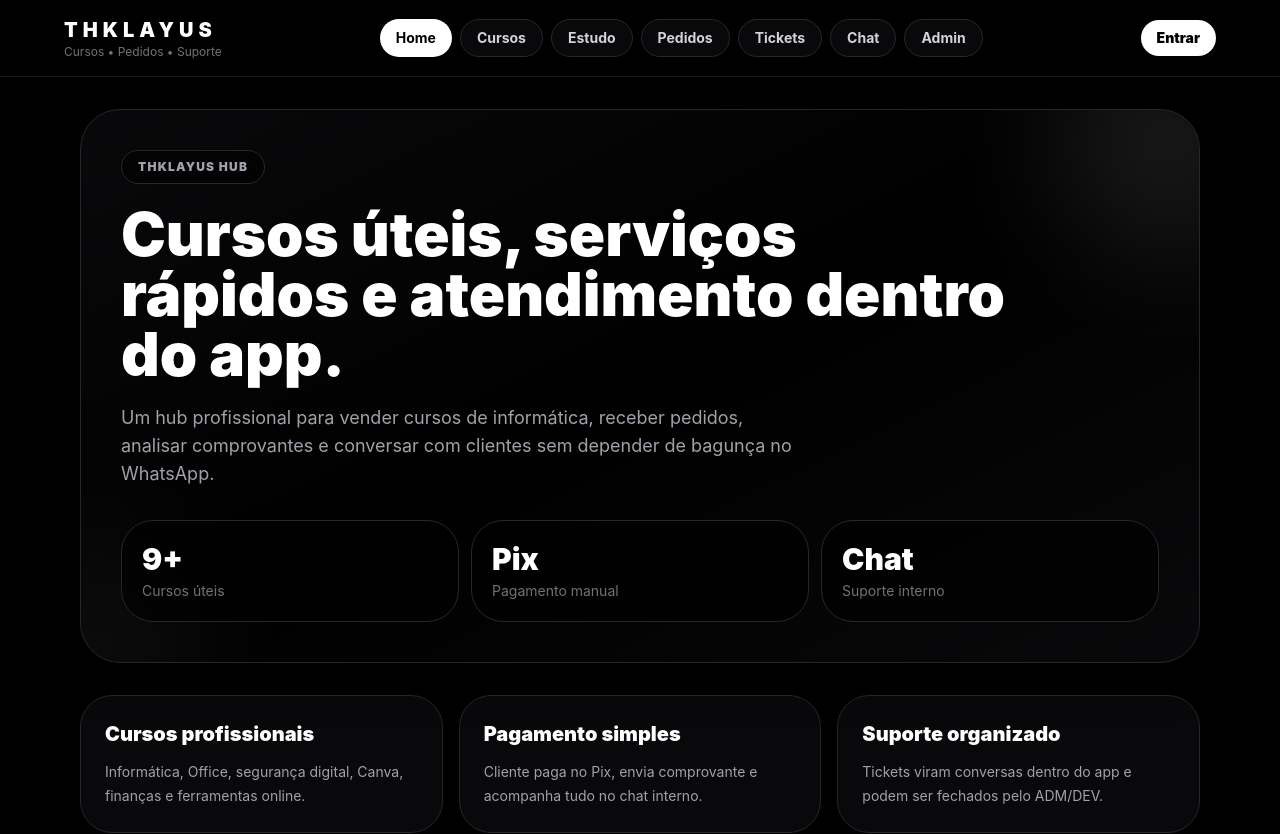
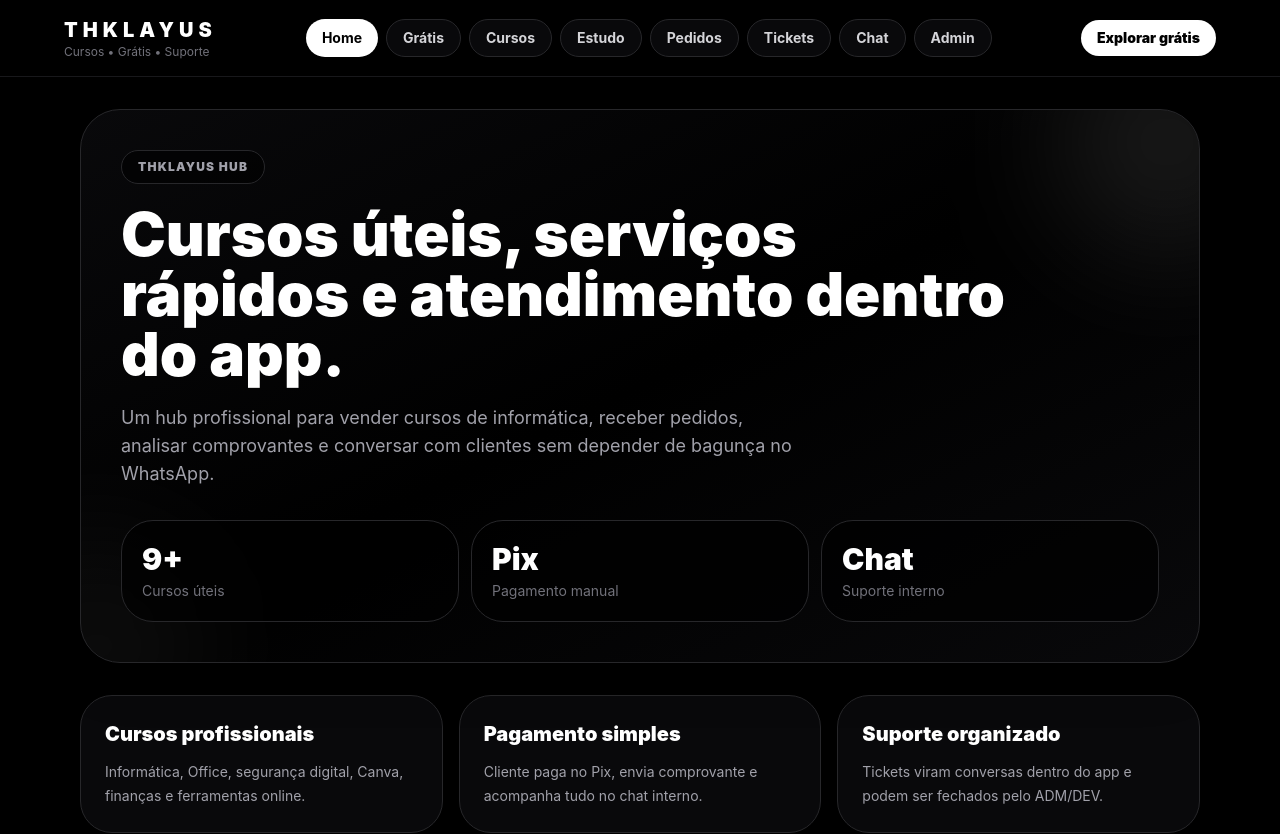
Before and after one commit to thiagodouglas19t-lang/Thklayus-hub, a React (Vite) app: page / in a window 1280 px wide. Shown: the top 834 px of the page. Built offline with nearby package versions, Linux system fonts and the light colour scheme.

Commit message:
Melhora navbar e adiciona gratis

```diff
--- a/src/components/Navbar.tsx
+++ b/src/components/Navbar.tsx
@@ -1,6 +1,7 @@
 type Page =
   | "home"
   | "cursos"
+  | "gratis"
   | "estudo"
   | "pedidos"
   | "suporte"
@@ -14,20 +15,15 @@
   onLogout?: () => void;
 };
 
-export default function Navbar({
-  page,
-  setPage,
-  userEmail,
-  onLogout,
-}: NavbarProps) {
+export default function Navbar({ page, setPage, userEmail, onLogout }: NavbarProps) {
   function Item(label: string, value: Page) {
     return (
       <button
         onClick={() => setPage(value)}
-        className={`whitespace-nowrap rounded-full px-4 py-2 text-sm font-bold ${
+        className={`whitespace-nowrap rounded-full px-4 py-2 text-sm font-bold transition ${
           page === value
             ? "bg-white text-black"
-            : "border border-zinc-800 bg-zinc-950 text-zinc-300"
+            : "border border-zinc-800 bg-zinc-950 text-zinc-300 hover:border-zinc-600"
         }`}
       >
         {label}
@@ -40,11 +36,12 @@
       <div className="mx-auto flex max-w-6xl items-center justify-between gap-4">
         <button onClick={() => setPage("home")} className="text-left">
           <h1 className="text-xl font-black tracking-[0.25em]">THKLAYUS</h1>
-          <p className="text-xs text-zinc-500">Cursos • Pedidos • Suporte</p>
+          <p className="text-xs text-zinc-500">Cursos • Grátis • Suporte</p>
         </button>
 
         <nav className="flex gap-2 overflow-x-auto">
           {Item("Home", "home")}
+          {Item("Grátis", "gratis")}
           {Item("Cursos", "cursos")}
           {Item("Estudo", "estudo")}
           {Item("Pedidos", "pedidos")}
@@ -57,19 +54,16 @@
           {userEmail ? (
             <>
               <span className="text-xs text-zinc-500">{userEmail}</span>
-              <button
-                onClick={onLogout}
-                className="rounded-full border border-zinc-800 px-4 py-2 text-sm font-bold text-zinc-300"
-              >
+              <button onClick={onLogout} className="rounded-full border border-zinc-800 px-4 py-2 text-sm font-bold text-zinc-300">
                 Sair
               </button>
             </>
           ) : (
             <button
-              onClick={() => setPage("pedidos")}
+              onClick={() => setPage("gratis")}
               className="rounded-full bg-white px-4 py-2 text-sm font-black text-black"
             >
-              Entrar
+              Explorar grátis
             </button>
           )}
         </div>
```
